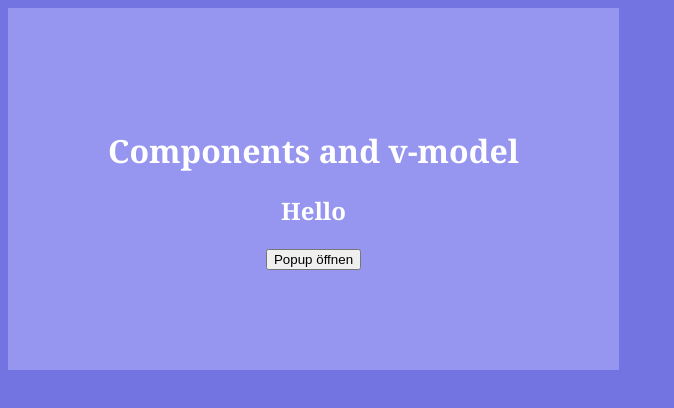
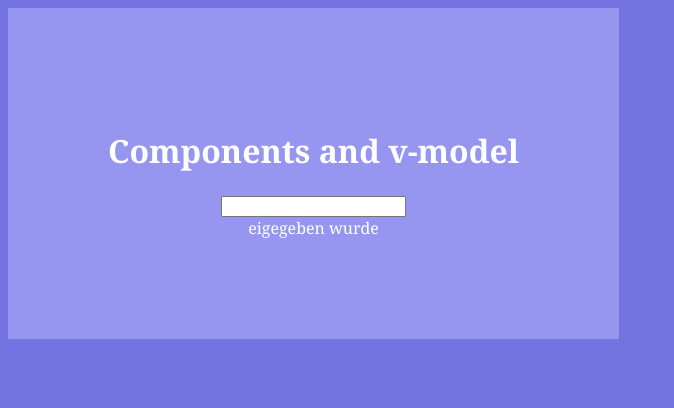
Before and after one commit to siggi-ai/Vue-Practice, a Vue app: page / in a window 1280 px wide. Shown: the top 408 px of the page, without its empty margins (0-674 px from the left). Built offline with nearby package versions, Linux system fonts and the light colour scheme.

Commit message:
complete?

```diff
--- a/src/App.vue
+++ b/src/App.vue
@@ -1,31 +1,17 @@
 <template>
   <div class="main">
-    <div>
-      <h1>Components and v-model</h1>
-      <h2>Hello {{ name }}</h2>
-    </div>
-    <button v-on:click="isVisible = true">Popup öffnen</button>
-    <Popup v-show="isVisible" v-on:close="closePopup" />
+    <h1>Components and v-model</h1>
+    <Input v-model="name" />
+    <div>eigegeben wurde {{ name }}</div>
   </div>
 </template>
 
 <script>
-import Popup from "./components/Popup.vue";
+import Input from "./components/Input.vue";
 export default {
   name: "App",
   components: {
-    Popup,
-  },
-  data() {
-    return {
-      isVisible: false,
-    };
-  },
-  methods: {
-    closePopup(name) {
-      this.isVisible = false;
-      console.log("name is: ", name);
-    },
+    Input,
   },
 };
 </script>
```
Also changed, not shown: src/components/Input.vue (line endings or trailing spaces).
